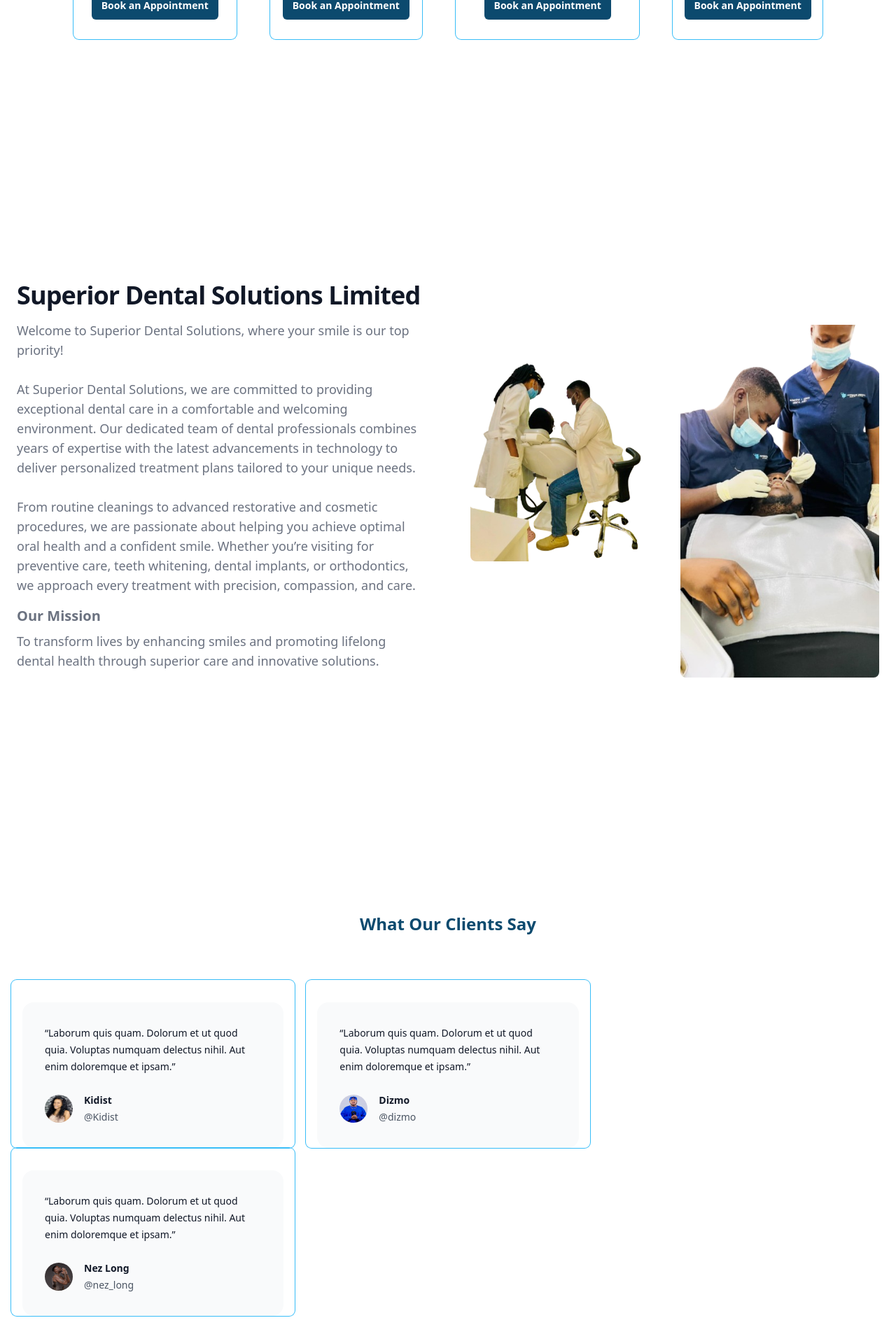
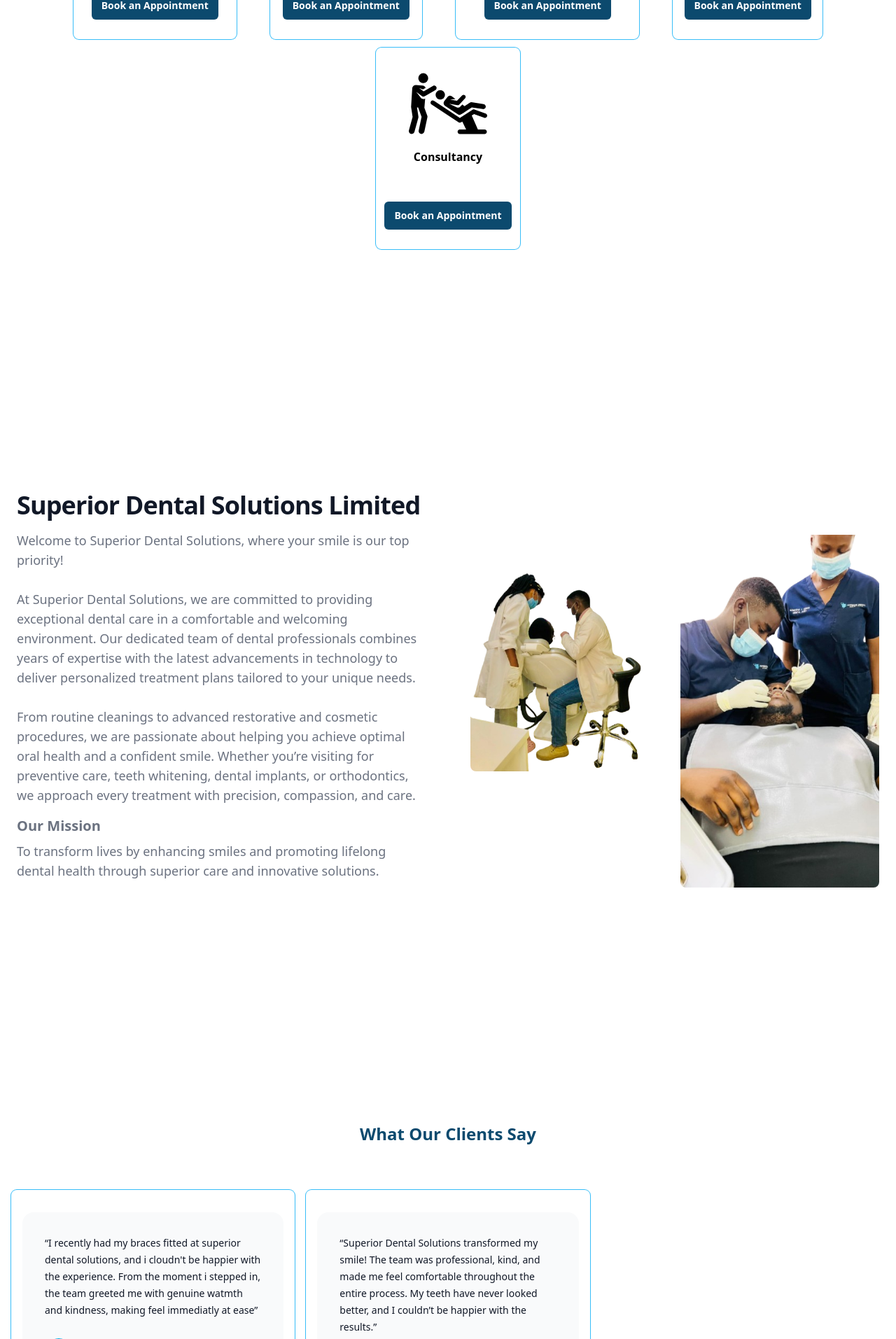
Before and after one commit to geco-games-studios/superior_dental, a Django app: page / in a window 1280 px wide. Shown: the part 1400-3313 px from the top of the page at 70% size. Run offline with Django 5.2, Linux system fonts and the light colour scheme; data comes from the database, SQL or seed files in the repository; both versions use the stored data as it was before the commit; some libraries are stand-ins or nearby versions.

Commit message:
commmit on 15/02/2025

```diff
--- a/templates/index.html
+++ b/templates/index.html
@@ -44,7 +44,7 @@
       <span class="self-center text-2xl font-semibold whitespace-nowrap dark:text-white">Superior Dental Solutions</span>
     </a>
     <div class="flex md:order-2 space-x-3 md:space-x-0 rtl:space-x-reverse">
-        <button  type="button" class="text-white flex flex-row gap-2 bg-green-700 hover:bg-green-400 focus:ring-4 focus:outline-none focus:ring-blue-300 font-medium rounded-lg text-sm px-4 py-2 text-center dark:bg-green-700 dark:hover:bg-green-400 hover:text-white dark:focus:ring-blue-800">
+        <button type="button" onclick="window.location.href='https://wa.me/+260773793774'" class="text-white flex flex-row gap-2 bg-green-700 hover:bg-green-400 focus:ring-4 focus:outline-none focus:ring-blue-300 font-medium rounded-lg text-sm px-4 py-2 text-center dark:bg-green-700 dark:hover:bg-green-400 hover:text-white dark:focus:ring-blue-800">
             <span>
             <svg xmlns="http://www.w3.org/2000/svg" viewBox="0 0 448 512" class="size-6 text-white">
             <path fill="#35b739" d="M380.9 97.1C339 55.1 283.2 32 223.9 32c-122.4 0-222 99.6-222 222 0 39.1 10.2 77.3 29.6 111L0 480l117.7-30.9c32.4 17.7 68.9 27 106.1 27h.1c122.3 0 224.1-99.6 224.1-222 0-59.3-25.2-115-67.1-157zm-157 341.6c-33.2 0-65.7-8.9-94-25.7l-6.7-4-69.8 18.3L72 359.2l-4.4-7c-18.5-29.4-28.2-63.3-28.2-98.2 0-101.7 82.8-184.5 184.6-184.5 49.3 0 95.6 19.2 130.4 54.1 34.8 34.9 56.2 81.2 56.1 130.5 0 101.8-84.9 184.6-186.6 184.6zm101.2-138.2c-5.5-2.8-32.8-16.2-37.9-18-5.1-1.9-8.8-2.8-12.5 2.8-3.7 5.6-14.3 18-17.6 21.8-3.2 3.7-6.5 4.2-12 1.4-32.6-16.3-54-29.1-75.5-66-5.7-9.8 5.7-9.1 16.3-30.3 1.8-3.7 .9-6.9-.5-9.7-1.4-2.8-12.5-30.1-17.1-41.2-4.5-10.8-9.1-9.3-12.5-9.5-3.2-.2-6.9-.2-10.6-.2-3.7 0-9.7 1.4-14.8 6.9-5.1 5.6-19.4 19-19.4 46.3 0 27.3 19.9 53.7 22.6 57.4 2.8 3.7 39.1 59.7 94.8 83.8 35.2 15.2 49 16.5 66.6 13.9 10.7-1.6 32.8-13.4 37.4-26.4 4.6-13 4.6-24.1 3.2-26.4-1.3-2.5-5-3.9-10.5-6.6z"/>
@@ -89,7 +89,7 @@
           <div class="mx-auto max-w-2xl py-32 sm:py-48 lg:py-56">
 
             <div class="text-center">
-              <h1 class="text-balance text-5xl font-semibold tracking-tight text-white sm:text-7xl">Get A Perfect  Smile. </h1>
+              <h1 class="text-balance text-5xl font-semibold tracking-tight text-white sm:text-7xl">Perfect Smile Zambia. </h1>
 
             </div>
           </div>
@@ -113,13 +113,14 @@
 
 
 <!-- Services section -->
+
 <div class="flex item-center justify-center py-3 m-2 mt-5">
   <h2 class="text-2xl text-sky-900 font-semibold p-3 px-4 item-center justify-center">Our Services</h2>
 </div>
 
-<div class="flex items-center justify-center gap-3 p-3 my-4 m-3 gap-x-6 sm:py-32">
+<div class="flex flex-wrap items-center justify-center gap-3 p-3 my-4 m-3 gap-x-6 sm:py-32">
 
-  <div class="ring ring-1 ring-sky-400 hover:ring-sky-900 hover:bg-gray-800 hover:text-white rounded-lg p-4 px-3 mx-3 item-center justify-center">
+  <div class="ring ring-1 ring-sky-400 hover:ring-sky-900 hover:bg-gray-800 hover:text-white rounded-lg p-4 px-3 mx-3 item-center justify-center w-full sm:w-auto">
     <div class="flex items-center justify-center">
       <img src="{% static 'img/dental-floss.svg' %}" alt="teeth" class="w-28 h-32">
 
@@ -135,7 +136,7 @@
 
   </div>
 
- <div class="ring ring-1 ring-sky-400 hover:ring-sky-900 hover:bg-gray-800 hover:text-white rounded-lg p-4 px-3 mx-3 item-center justify-center">
+ <div class="ring ring-1 ring-sky-400 hover:ring-sky-900 hover:bg-gray-800 hover:text-white rounded-lg p-4 px-3 mx-3 item-center justify-center w-full sm:w-auto">
   <div class="flex items-center justify-center">
     <img src="{% static 'img/molar-svgrepo.svg' %}" alt="teeth" class="w-28 h-32">
 
@@ -152,7 +153,7 @@
   </div>
 
 
-<div class="ring ring-1 ring-sky-400 hover:ring-sky-900 hover:bg-gray-800 hover:text-white rounded-lg p-4 px-3 mx-3 item-center justify-center">
+<div class="ring ring-1 ring-sky-400 hover:ring-sky-900 hover:bg-gray-800 hover:text-white rounded-lg p-4 px-3 mx-3 item-center justify-center w-full sm:w-auto">
    <div class="flex items-center justify-center">
     <img src="{% static 'img/cottons-pliers.svg' %}" alt="teeth" class="w-28 h-32">
 
@@ -170,7 +171,7 @@
 
 
 
-<div class="ring ring-1 ring-sky-400 hover:ring-sky-900 hover:bg-gray-800 hover:text-white rounded-lg p-4 px-3 mx-3 item-center justify-center">
+<div class="ring ring-1 ring-sky-400 hover:ring-sky-900 hover:bg-gray-800 hover:text-white rounded-lg p-4 px-3 mx-3 item-center justify-center w-full sm:w-auto">
   <div class="flex items-center justify-center">
    <img src="{% static 'img/band-aid-svgrepo.svg' %}" alt="teeth" class="w-28 h-32">
 
@@ -182,6 +183,23 @@
    <a href="#" class="rounded-md bg-sky-900 px-3.5 py-2.5 text-sm font-semibold text-white shadow-sm hover:bg-indigo-500 focus-visible:outline focus-visible:outline-2 focus-visible:outline-offset-2 focus-visible:outline-indigo-600">Book an Appointment</a>
 
  </div>
+
+
+ </div>
+
+
+  <div class="ring ring-1 ring-sky-400 hover:ring-sky-900 hover:bg-gray-800 hover:text-white rounded-lg p-4 px-3 mx-3 item-center justify-center w-full sm:w-auto">
+    <div class="flex items-center justify-center">
+      <img src="{% static 'img/dentist-svgrepo-com.svg' %}" alt="teeth" class="w-28 h-32">
+
+     </div>
+    <h1 class="text-md font-semibold text-center">Consultancy</h1>
+    <p class="text-sm text-center"></p>
+        <!--Appointment btn -->
+    <div class="mt-10 flex items-center justify-center py-3 gap-x-6">
+      <a href="#" class="rounded-md bg-sky-900 px-3.5 py-2.5 text-sm font-semibold text-white shadow-sm hover:bg-indigo-500 focus-visible:outline focus-visible:outline-2 focus-visible:outline-offset-2 focus-visible:outline-indigo-600">Book an Appointment</a>
+
+    </div>
 
 
  </div>
@@ -223,13 +241,14 @@
           <div class="pt-8 sm:inline-block sm:w-full sm:px-4 ring ring-1 ring-sky-400 rounded-lg">
             <figure class="rounded-2xl bg-gray-50 p-8 text-sm/6">
               <blockquote class="text-gray-900">
-                <p>“Laborum quis quam. Dolorum et ut quod quia. Voluptas numquam delectus nihil. Aut enim doloremque et ipsam.”</p>
+                <p>“I recently had my braces fitted at superior dental solutions, and i cloudn't be happier with the experience.
+                  From the moment i stepped in, the team greeted me with genuine watmth and kindness, making feel immediatly at ease”</p>
               </blockquote>
               <figcaption class="mt-6 flex items-center gap-x-4">
-                <img class="size-10 rounded-full bg-gray-50" src="{% static 'img/kidist.jpeg' %}" alt="">
+                <img class="size-10 rounded-full bg-gray-50" src="{% static 'img/Lide_Muthali.jpg' %}" alt="">
                 <div>
-                  <div class="font-semibold text-gray-900">Kidist</div>
-                  <div class="text-gray-600">@Kidist</div>
+                  <div class="font-semibold text-gray-900">Lide Munthali</div>
+                  <div class="text-gray-600">@lide_munthali</div>
                 </div>
               </figcaption>
             </figure>
@@ -240,7 +259,7 @@
           <div class="pt-8 sm:inline-block sm:w-full sm:px-4 ring ring-1 ring-sky-400 rounded-lg">
             <figure class="rounded-2xl bg-gray-50 p-8 text-sm/6">
               <blockquote class="text-gray-900">
-                <p>“Laborum quis quam. Dolorum et ut quod quia. Voluptas numquam delectus nihil. Aut enim doloremque et ipsam.”</p>
+                <p>“I had been struggling with dental issues for years until I found Superior Dental Solutions. Their advanced treatments and personalized care made all the difference. My confidence is back, and I can finally smile without hesitation!”</p>
               </blockquote>
               <figcaption class="mt-6 flex items-center gap-x-4">
                 <img class="size-10 rounded-full bg-gray-50" src="{% static 'img/nez-long.jpeg' %}" alt="">
@@ -258,7 +277,7 @@
           <div class="pt-8 sm:inline-block sm:w-full sm:px-4 ring ring-1 ring-sky-400 rounded-lg">
             <figure class="rounded-2xl bg-gray-50 p-8 text-sm/6">
               <blockquote class="text-gray-900">
-                <p>“Laborum quis quam. Dolorum et ut quod quia. Voluptas numquam delectus nihil. Aut enim doloremque et ipsam.”</p>
+                <p>“Superior Dental Solutions transformed my smile! The team was professional, kind, and made me feel comfortable throughout the entire process. My teeth have never looked better, and I couldn’t be happier with the results.”</p>
               </blockquote>
               <figcaption class="mt-6 flex items-center gap-x-4">
                 <img class="size-10 rounded-full bg-gray-50" src="{% static 'img/dizmo.jpg' %}" alt="">
@@ -302,11 +321,12 @@
               </svg>
             </a>
             <a href="#" class="text-gray-400 hover:text-gray-300">
-              <span class="sr-only">GitHub</span>
+              <span class="sr-only">TikTok</span>
               <svg class="size-6" fill="currentColor" viewBox="0 0 24 24" aria-hidden="true">
-                <path fill-rule="evenodd" d="M12 2C6.477 2 2 6.484 2 12.017c0 4.425 2.865 8.18 6.839 9.504.5.092.682-.217.682-.483 0-.237-.008-.868-.013-1.703-2.782.605-3.369-1.343-3.369-1.343-.454-1.158-1.11-1.466-1.11-1.466-.908-.62.069-.608.069-.608 1.003.07 1.531 1.032 1.531 1.032.892 1.53 2.341 1.088 2.91.832.092-.647.35-1.088.636-1.338-2.22-.253-4.555-1.113-4.555-4.951 0-1.093.39-1.988 1.029-2.688-.103-.253-.446-1.272.098-2.65 0 0 .84-.27 2.75 1.026A9.564 9.564 0 0112 6.844c.85.004 1.705.115 2.504.337 1.909-1.296 2.747-1.027 2.747-1.027.546 1.379.202 2.398.1 2.651.64.7 1.028 1.595 1.028 2.688 0 3.848-2.339 4.695-4.566 4.943.359.309.678.92.678 1.855 0 1.338-.012 2.419-.012 2.747 0 .268.18.58.688.482A10.019 10.019 0 0022 12.017C22 6.484 17.522 2 12 2z" clip-rule="evenodd" />
+                <path d="M12 2c1.1 2.3 3.2 3.9 5.7 4V9h-2a6 6 0 1 1-5.4-3.6v2.1a3.5 3.5 0 1 0 3.7 3.5V2h2.8c.3 1.6 1.3 3 2.7 3.9V13a9 9 0 1 1-7.2-10.8z"/>
               </svg>
             </a>
+
             <a href="#" class="text-gray-400 hover:text-gray-300">
               <span class="sr-only">YouTube</span>
               <svg class="size-6" fill="currentColor" viewBox="0 0 24 24" aria-hidden="true">
@@ -341,13 +361,15 @@
               <h3 class="text-sm/6 font-semibold text-white">Working Hours</h3>
               <ul role="list" class="mt-6 space-y-4">
                 <li>
-                  <a href="#" class="text-sm/6 text-gray-400 hover:text-white">Mon to Fri <br/> 08:00hrs - 17:00hrs</a>
+                  <a href="#" class="text-sm/6 text-gray-400 hover:text-white">Mon to Fri <br/> 08:00hrs - 14:00hrs</a>
                 </li>
                 <li>
-                  <a href="#" class="text-sm/6 text-gray-400 hover:text-white">Hoildays <br/> 08:00hrs to 12:00hrs</a>
+                  <a href="#" class="text-sm/6 text-gray-400 hover:text-white">Hoildays <br/> 08:00hrs to 14:00hrs</a>
                 </li>
                 <li>
-                  <a href="#" class="text-sm/6 text-gray-400 hover:text-white">Saturday and Sunday <br/> Closed</a>
+                  <a href="#" class="text-sm/6 text-gray-400 hover:text-white">Saturday and Sunday <br/> 08:00hrs - 14:00hrs</a>
+
+                  <a href="#" class="text-sm/6 text-gray-400 hover:text-white">Sunday <br/> Closed</a>
                 </li>
             </div>
           </div>
@@ -383,7 +405,7 @@
         </div>
       </div>
       <div class="mt-16 border-t border-white/10 pt-8 sm:mt-20 lg:mt-24">
-        <p class="text-sm/6 text-gray-400">&copy; 2024 Superior Dental Solutions, Ltd. All rights reserved. <span> Powered By Francis Mwamba Chiputa. (Evamachi)</p>
+        <p class="text-sm/6 text-gray-400">&copy; 2025 Superior Dental Solutions, Ltd. All rights reserved. <span> Powered By Francis Mwamba Chiputa. (Evamachi)</p>
       </div>
     </div>
   </footer>
@@ -399,23 +421,23 @@
       {% csrf_token %}
       <div class="mb-4">
         <label class="block text-gray-700">Full Name</label>
-        <input type="text" name="full_name" class="mt-1 block w-full px-3 py-2 bg-white border border-gray-300 rounded-md shadow-sm focus:outline-none focus:ring-sky-500 focus:border-sky-500 sm:text-sm" placeholder="Your Name">
+        <input type="text" name="full_name" class="mt-1 block w-full px-3 py-2 bg-white border border-gray-300 rounded-md shadow-sm focus:outline-none focus:ring-sky-500 focus:border-sky-500 sm:text-sm" placeholder="Your Name" required>
       </div>
       <div class="mb-4">
         <label class="block text-gray-700">Email</label>
-        <input type="email" name="email" class="mt-1 block w-full px-3 py-2 bg-white border border-gray-300 rounded-md shadow-sm focus:outline-none focus:ring-sky-500 focus:border-sky-500 sm:text-sm" placeholder="Your Email">
+        <input type="email" name="email" class="mt-1 block w-full px-3 py-2 bg-white border border-gray-300 rounded-md shadow-sm focus:outline-none focus:ring-sky-500 focus:border-sky-500 sm:text-sm" placeholder="Your Email" required>
       </div>
       <div class="mb-4">
         <label class="block text-gray-700">Phone</label>
-        <input type="tel" name="phone" class="mt-1 block w-full px-3 py-2 bg-white border border-gray-300 rounded-md shadow-sm focus:outline-none focus:ring-sky-500 focus:border-sky-500 sm:text-sm" placeholder="Your Phone Number">
+        <input type="tel" name="phone" class="mt-1 block w-full px-3 py-2 bg-white border border-gray-300 rounded-md shadow-sm focus:outline-none focus:ring-sky-500 focus:border-sky-500 sm:text-sm" placeholder="Your Phone Number" required>
       </div>
       <div class="mb-4">
         <label class="block text-gray-700">Appointment Date</label>
-        <input type="date" name="appoint_date" class="mt-1 block w-full px-3 py-2 bg-white border border-gray-300 rounded-md shadow-sm focus:outline-none focus:ring-sky-500 focus:border-sky-500 sm:text-sm">
+        <input type="date" name="appoint_date" class="mt-1 block w-full px-3 py-2 bg-white border border-gray-300 rounded-md shadow-sm focus:outline-none focus:ring-sky-500 focus:border-sky-500 sm:text-sm" required>
       </div>
       <div class="mb-4">
         <label class="block text-gray-700">Appointment Time</label>
-        <input type="time" name="appoint_time" class="mt-1 block w-full px-3 py-2 bg-white border border-gray-300 rounded-md shadow-sm focus:outline-none focus:ring-sky-500 focus:border-sky-500 sm:text-sm">
+        <input type="time" name="appoint_time" class="mt-1 block w-full px-3 py-2 bg-white border border-gray-300 rounded-md shadow-sm focus:outline-none focus:ring-sky-500 focus:border-sky-500 sm:text-sm" required>
       </div>
       <div class="mb-4">
         <label class="block text-gray-700">Service</label>
@@ -460,6 +482,11 @@
       document.getElementById('appointment-form').classList.remove('hidden');
     });
   });
+
+  // Toggle the mobile menu
+  document.querySelector('[data-collapse-toggle="navbar-sticky"]').addEventListener('click', function() {
+    document.getElementById('navbar-sticky').classList.toggle('hidden');
+  });
 </script>
 
 </div>
--- a/templates/urls.py
+++ b/templates/urls.py
@@ -4,7 +4,7 @@ from . import views
 urlpatterns = [
     path('', views.index, name='index'),
     path('dashboard', views.Dashboard, name='dashboard'),
-    path('login', views.login_user, name='login'),
+    path('login/', views.login_user, name='login'),
     path('patients', views.PatientsPage, name='patients'),
     path('create-patient', views.CreatePatient, name='create-patient'),
     path('appointments', views.AppointmentsPage, name='appointments'),
@@ -13,7 +13,6 @@ urlpatterns = [
     path('register/staff/', views.create_user, name='create_user'),
     path('dentists', views.DentistsPage, name='dentists'),
     path('create_admin/', views.create_user, name='create_user'),
-
     path('create_appointment/', views.create_appointment, name='create_appointment'),
     path('walkin_appointment/', views.walk_in_appointment, name='walkin_appointment'),
     path('clear_appointment_created_flag/', views.clear_appointment_created_flag, name='clear_appointment_created_flag'),
--- a/templates/views.py
+++ b/templates/views.py
@@ -84,13 +84,24 @@ def create_user(request):
         form = CustomUserCreationForm()
     return render(request, 'create_user.html', {'form': form})
 
+
 def login_user(request):
     if request.method == 'POST':
         username = request.POST.get('username')
         password = request.POST.get('password')
+        remember_me = request.POST.get('remember')  # Get remember me value
+
         user = authenticate(request, username=username, password=password)
+
         if user is not None:
             login(request, user)
+
+            # Set session expiry
+            if not remember_me:
+                # Session will expire when browser closes
+                request.session.set_expiry(0)
+
+            # Redirect based on user type
             if user.user_type == 1:
                 return redirect('admin_dashboard')
             elif user.user_type == 2:
@@ -99,8 +110,10 @@ def login_user(request):
                 return redirect('dentist_dashboard')
         else:
             messages.error(request, 'Invalid username or password.')
-    return render(request, 'login.html')
+            return redirect('login')
 
+    # If GET request or failed login, show login page
+    return render(request, 'dashboard.html')  # Make sure this matches your template name
 
 
 def DentistsPage(request):
```
Also changed, not shown: requirements.txt (+24 -0 lines), templates/login.html (+37 -25 lines), db.sqlite3 (deleted), requirement.txt (added), static/img/Lide_Muthali.jpg (added), static/img/dentist-svgrepo-com.svg (added).
